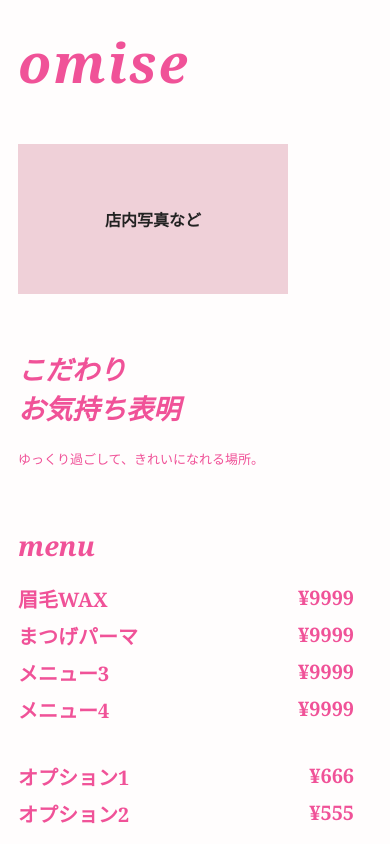
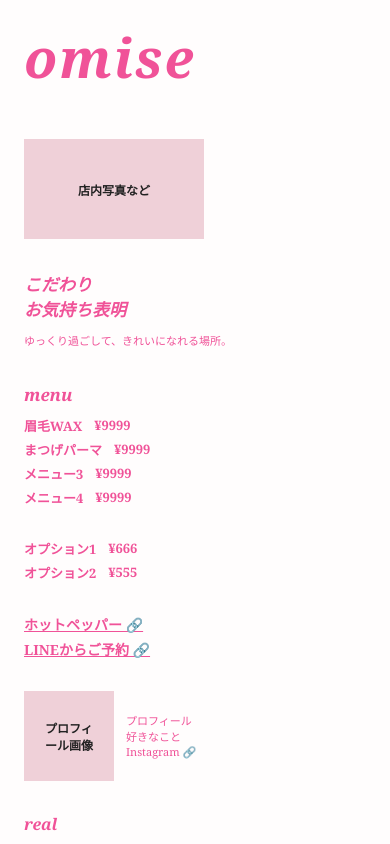
Before and after one commit to trmlganbaru28/salon-homepage, a plain HTML site: page index.html in a window 390 px wide. Shown: the top 844 px of the page. Drawn offline with Linux system fonts and the light colour scheme.

Commit message:
Update index.html

```diff
--- a/index.html
+++ b/index.html
@@ -17,57 +17,11 @@
       font-family: Georgia, "Yu Mincho", serif;
     }
 
-  main {
-  width: 100%;
-  margin: 0;
-  padding: 35px 0 60px 40px;
-}
-
-main > section {
-  width: 420px;
-  max-width: 100%;
-}
-
-header {
-  text-align: left;
-  margin-bottom: 65px;
-}
-
-section {
-  margin-bottom: 38px;
-}
-
-h2 {
-  font-size: 20px;
-  margin-bottom: 12px;
-}
-
-p {
-  font-size: 13px;
-  line-height: 1.8;
-}
-
-.menu-item {
-  max-width: 200px;
-  font-size: 10px;
-  margin: 4px 0;
-}
-
-.links a {
-  font-size: 16px;
-}
-
-.profile {
-  font-size: 13px;
-}
-
-.real-link {
-  font-size: 20px;
-}
-
-footer {
-  font-size: 11px;
-}
+    main {
+      width: min(100% - 40px, 760px);
+      margin: 0;
+      padding: 35px 0 60px 40px;
+    }
 
     header {
       text-align: left;
@@ -196,6 +150,80 @@ footer {
         margin-bottom: 45px;
       }
     }
+  /* スマホ表示を参考画像に寄せる */
+@media (max-width: 600px) {
+  main {
+    width: 100% !important;
+    max-width: none !important;
+    margin: 0 !important;
+    padding: 20px 0 40px 24px !important;
+  }
+
+  header {
+    width: 300px !important;
+    max-width: calc(100vw - 48px) !important;
+    text-align: left !important;
+    margin-bottom: 45px !important;
+  }
+
+  .logo {
+    font-size: 54px !important;
+  }
+
+  main > section {
+    width: 300px !important;
+    max-width: calc(100vw - 48px) !important;
+    margin: 0 0 32px !important;
+  }
+
+  h2 {
+    font-size: 17px !important;
+    margin-bottom: 10px !important;
+  }
+
+  p {
+    font-size: 11px !important;
+    line-height: 1.7 !important;
+  }
+
+  .photo {
+    width: 180px !important;
+    min-height: 100px !important;
+    font-size: 12px !important;
+  }
+
+  .menu-item {
+    width: 155px !important;
+    max-width: 155px !important;
+    justify-content: flex-start !important;
+    gap: 12px !important;
+    font-size: 13px !important;
+    margin: 5px 0 !important;
+  }
+
+  .links a {
+    font-size: 14px !important;
+    margin: 5px 0 !important;
+  }
+
+  .profile {
+    gap: 12px !important;
+    font-size: 11px !important;
+  }
+
+  .profile .photo {
+    width: 90px !important;
+    min-height: 90px !important;
+  }
+
+  .real-link {
+    font-size: 16px !important;
+  }
+
+  footer {
+    font-size: 10px !important;
+  }
+}
   </style>
 </head>
 <body>
```
